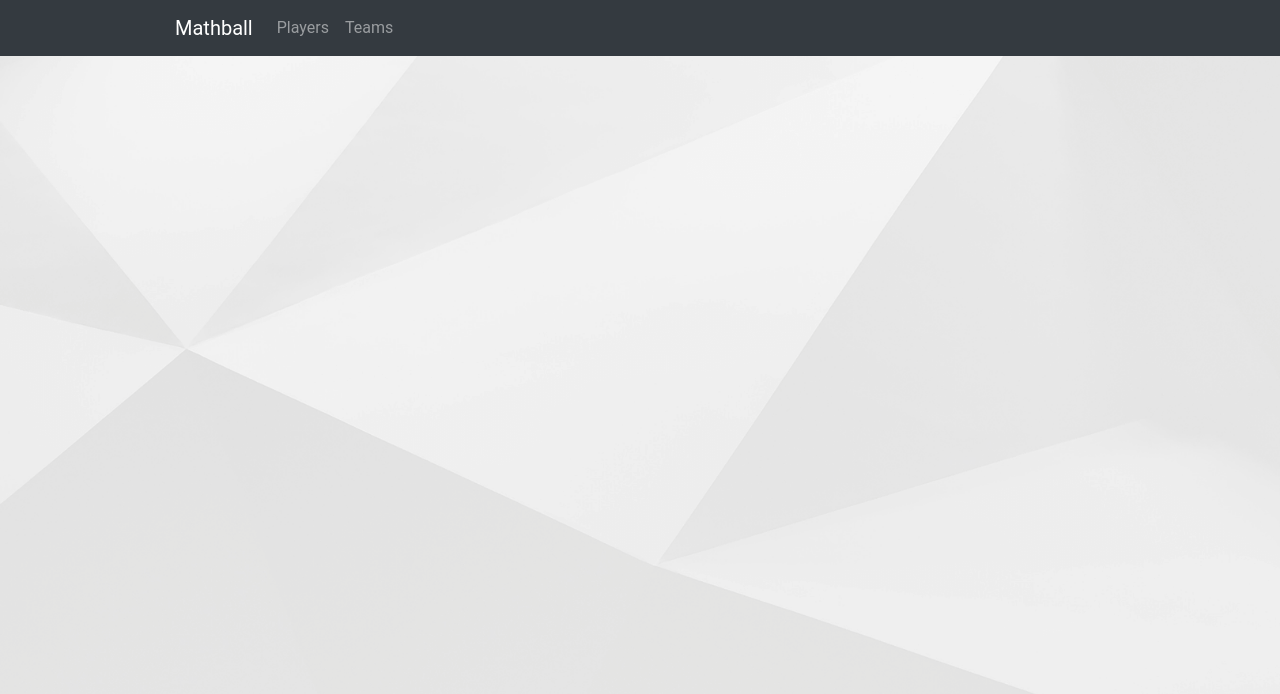
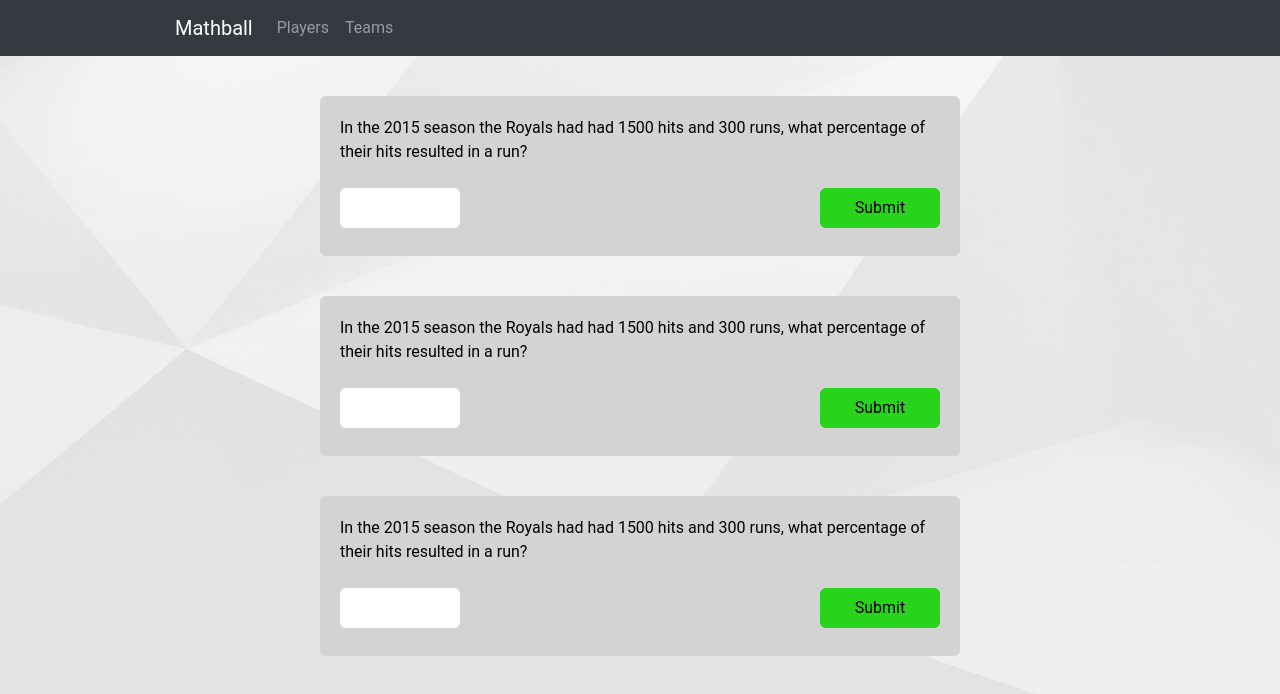
Before and after one commit to Danbono325/Mathball, an Angular app: page /questions in a window 1280 px wide. Before the commit this address led to /. Shown: the top 694 px of the page. Built offline with nearby package versions, Linux system fonts and the light colour scheme.

Commit message:
front end no typescript questions components

```diff
--- a/src/app/app-routing.module.ts
+++ b/src/app/app-routing.module.ts
@@ -2,6 +2,7 @@ import { NgModule } from "@angular/core";
 import { Routes, RouterModule } from "@angular/router";
 import { PlayerSearchComponent } from "./components/player-search/player-search.component";
 import { TeamsComponent } from "./components/teams/teams.component";
+import { QuestionsComponent } from "./components/questions/questions.component";
 
 const routes: Routes = [
   { path: "", component: PlayerSearchComponent },
@@ -9,6 +10,7 @@ const routes: Routes = [
     path: "teams",
     component: TeamsComponent,
   },
+  { path: "questions", component: QuestionsComponent },
 ];
 
 @NgModule({
--- a/src/app/app.module.ts
+++ b/src/app/app.module.ts
@@ -9,6 +9,7 @@ import { ApiServiceService } from "./services/api-service.service";
 import { PlayerSearchComponent } from "./components/player-search/player-search.component";
 import { TeamsComponent } from "./components/teams/teams.component";
 import { NavbarComponent } from "./components/navbar/navbar.component";
+import { QuestionsComponent } from './components/questions/questions.component';
 
 @NgModule({
   declarations: [
@@ -16,6 +17,7 @@ import { NavbarComponent } from "./components/navbar/navbar.component";
     PlayerSearchComponent,
     TeamsComponent,
     NavbarComponent,
+    QuestionsComponent,
   ],
   imports: [BrowserModule, AppRoutingModule, HttpClientModule],
   providers: [ApiServiceService],
--- /dev/null
+++ b/src/app/components/questions/questions.component.html
@@ -0,0 +1,37 @@
+<form action="">
+  <p>
+    In the 2015 season the Royals had had 1500 hits and 300 runs, what
+    percentage of their hits resulted in a run?
+  </p>
+  <input type="text" name="answer" />
+  <input type="submit" value="Submit" />
+</form>
+<form action="">
+  <p>
+    In the 2015 season the Royals had had 1500 hits and 300 runs, what
+    percentage of their hits resulted in a run?
+  </p>
+  <input type="text" name="answer" />
+  <input type="submit" value="Submit" />
+</form>
+<form action="">
+  <p>
+    In the 2015 season the Royals had had 1500 hits and 300 runs, what
+    percentage of their hits resulted in a run?
+  </p>
+  <input type="text" name="answer" />
+  <input type="submit" value="Submit" />
+</form>
+
+<!-- <p style="margin-top: 1rem;">
+    In the 2015 season the Royals had had 1500 hits and 300 runs, what
+    percentage of their hits resulted in a run?
+  </p>
+  <input type="text" name="answer" />
+  <input type="submit" value="Submit" />
+  <p style="margin-top: 1rem;">
+    In the 2015 season the Royals had had 1500 hits and 300 runs, what
+    percentage of their hits resulted in a run?
+  </p>
+  <input type="text" name="answer" />
+  <input type="submit" value="Submit" /> -->
--- /dev/null
+++ b/src/app/components/questions/questions.component.scss
@@ -0,0 +1,28 @@
+form {
+  border-radius: 6px;
+  border-color: gray;
+  background-color: lightgray;
+  color: black;
+  padding: 20px;
+  margin-right: auto;
+  margin-left: auto;
+  margin-top: 5vh;
+  text-align: left;
+  width: 50vw;
+}
+input {
+  width: 20%;
+  padding: 8px 8px;
+  margin: 8px 0px;
+  border: none;
+  border-radius: 6px;
+  background-color: white;
+}
+input[type="submit"] {
+  background-color: #27d31b;
+  color: black;
+  border: none;
+  text-decoration: none;
+  cursor: pointer;
+  float: right;
+}
--- /dev/null
+++ b/src/app/components/questions/questions.component.ts
@@ -0,0 +1,15 @@
+import { Component, OnInit } from '@angular/core';
+
+@Component({
+  selector: 'app-questions',
+  templateUrl: './questions.component.html',
+  styleUrls: ['./questions.component.scss']
+})
+export class QuestionsComponent implements OnInit {
+
+  constructor() { }
+
+  ngOnInit() {
+  }
+
+}
```
Also changed, not shown: questions.json (added, +34 -0 lines).
